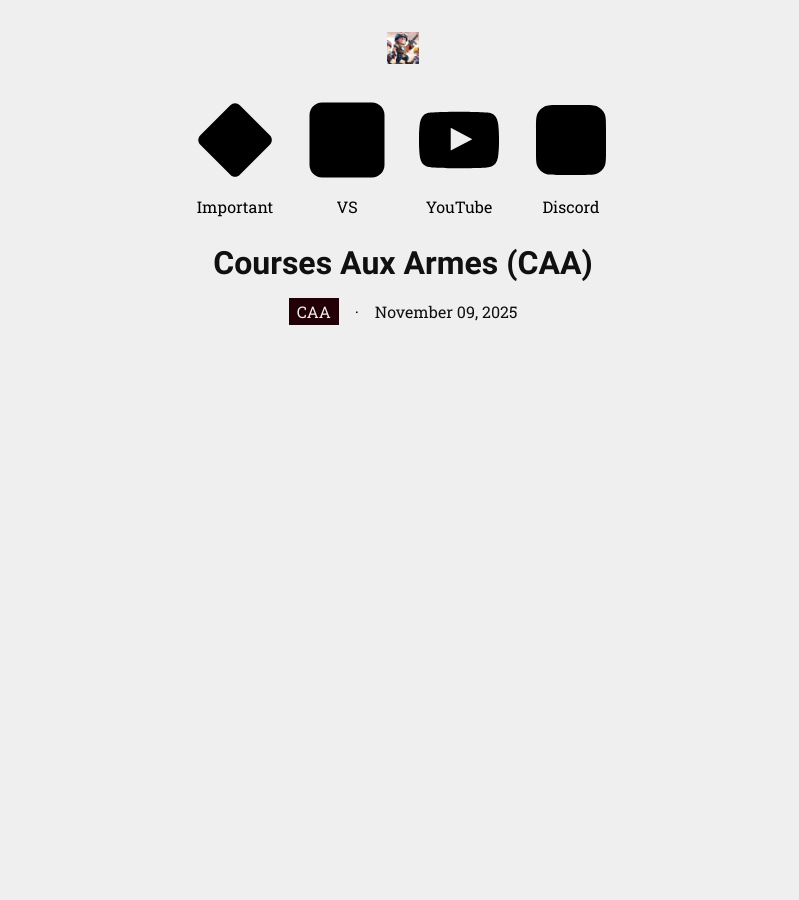
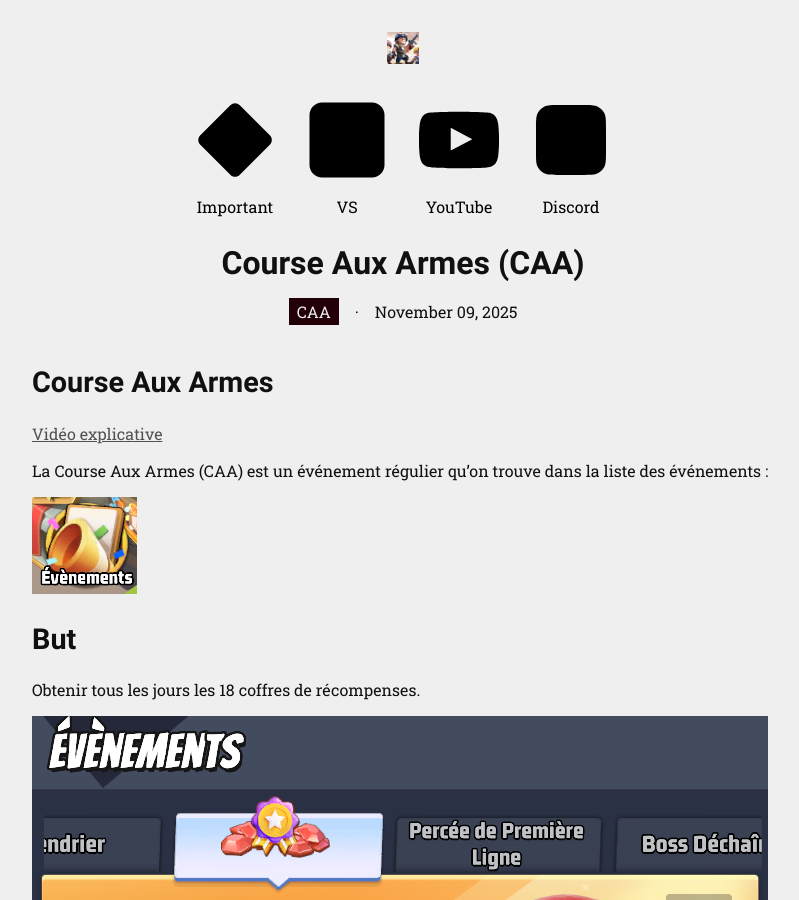
Before and after one commit to inmy-lw/inmy-lw.github.io, a Jekyll site: the page built from _posts/2025-11-09-caa.md, in a window 1280 px wide and 900 px high. Shown: the whole window, without its empty margins (237-1036 px from the left). Built offline with Jekyll 4.4.1, drawn with Linux system fonts in a browser that asks for light colours; some of the changed text lies outside the part shown.

Commit message:
Courses aux armes

```diff
--- a/_posts/2025-11-09-caa.md
+++ b/_posts/2025-11-09-caa.md
@@ -1,6 +1,25 @@
 ---
 layout: post
 category: [CAA]
-title:  "Courses Aux Armes (CAA)"
+title:  "Course Aux Armes (CAA)"
 date:   2025-11-09 13:00:22 +0100
 ---
+# Course Aux Armes
+
+[Vidéo explicative](https://youtu.be/ugD7PMJw214?t=38)
+
+La Course Aux Armes (CAA) est un événement régulier qu'on trouve dans la liste des événements :
+
+![Bouton evenements](/assets/img/screens/btn_evenements.png)
+
+# But
+
+Obtenir tous les jours les 18 coffres de récompenses.
+
+![CAA](/assets/img/screens/caa.png)
+
+# Connaître les différents horaires des créneaux
+
+On peut voir le détail grâce au bouton "Calendrier"
+
+![CAA Calendrier](/assets/img/screens/caa_calendrier.png)
```
Also changed, not shown: assets/img/screens/btn_evenements.png (added), assets/img/screens/caa.png (added), assets/img/screens/caa_calendrier.png (added).
